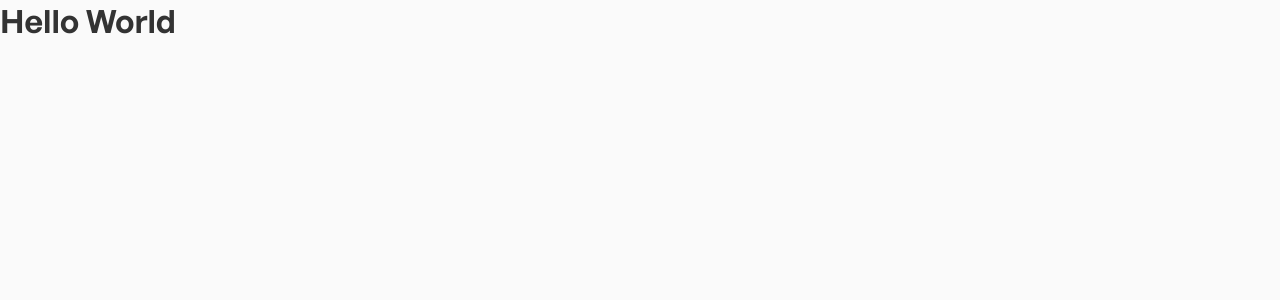
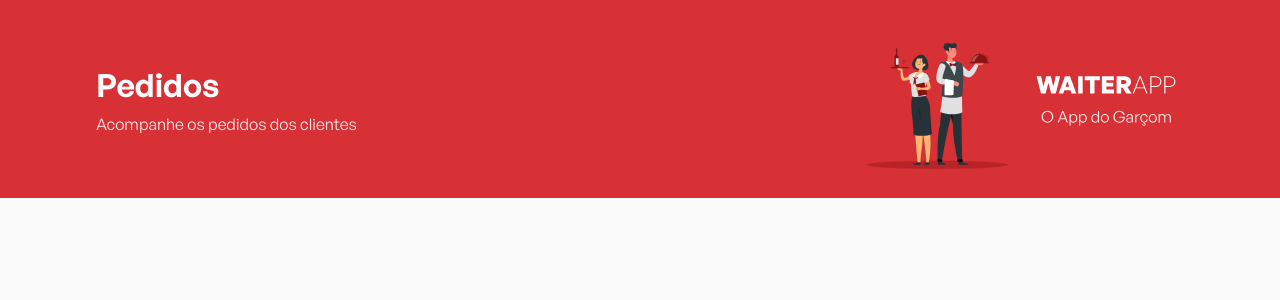
Before and after one commit to Gui-dev/waiter-frontend, a React (Vite) app: page / in a window 1280 px wide. Shown: the top 300 px of the page. Built offline with nearby package versions, Linux system fonts and the light colour scheme.

Commit message:
feat: add component Header

```diff
--- a/src/App.tsx
+++ b/src/App.tsx
@@ -1,6 +1,12 @@
+import { Header } from './components/Header'
+import { GlobalStyle } from './styles/global'
+
 function App () {
   return (
-    <h1>Hello World</h1>
+    <>
+      <Header />
+      <GlobalStyle />
+    </>
   )
 }
 
--- /dev/null
+++ b/src/components/Header/index.tsx
@@ -0,0 +1,17 @@
+import { Container, Content } from './style'
+
+import logo from './../../assets/images/logo.svg'
+
+export const Header = () => {
+  return (
+    <Container>
+      <Content>
+        <div className="page-details">
+          <h1>Pedidos</h1>
+          <h2>Acompanhe os pedidos dos clientes</h2>
+        </div>
+        <img src={logo} alt="Imagem de uma garçonete e um garçom" />
+      </Content>
+    </Container>
+  )
+}
--- /dev/null
+++ b/src/components/Header/style.ts
@@ -0,0 +1,34 @@
+import styled from 'styled-components'
+
+export const Container = styled.header`
+  display: flex;
+  align-items: center;
+  justify-content: center;
+  height: 198px;
+  background-color: #D73035;
+`
+
+export const Content = styled.div`
+  display: flex;
+  align-items: center;
+  justify-content: space-between;
+  padding: 0 5%;
+  max-width: 1216px;
+  width: 100%;
+
+  .page-details {
+    h1 {
+      font-size: 3.2rem;
+      font-weight: 600;
+      color: #FFF;
+      margin-bottom: .6rem;
+    }
+
+    h2 {
+      font-size: 1.6rem;
+      font-weight: 400;
+      color: #FFF;
+      opacity: 0.9;
+    }
+  }
+`
--- a/src/main.tsx
+++ b/src/main.tsx
@@ -2,11 +2,8 @@
 import ReactDOM from 'react-dom/client'
 import App from './App'
 
-import { GlobalStyle } from './styles/global'
-
 ReactDOM.createRoot(document.getElementById('root') as HTMLElement).render(
   <React.StrictMode>
     <App />
-    <GlobalStyle />
   </React.StrictMode>
 )
--- a/src/styles/global.ts
+++ b/src/styles/global.ts
@@ -42,10 +42,11 @@
   }
 
   * {
+    font-size: 62.5%;
+    font-family: GeneralSans, sans-serif;
     margin: 0;
     padding: 0;
     box-sizing: border-box;
-    font-family: GeneralSans, sans-serif;
   }
 
   body {
```
